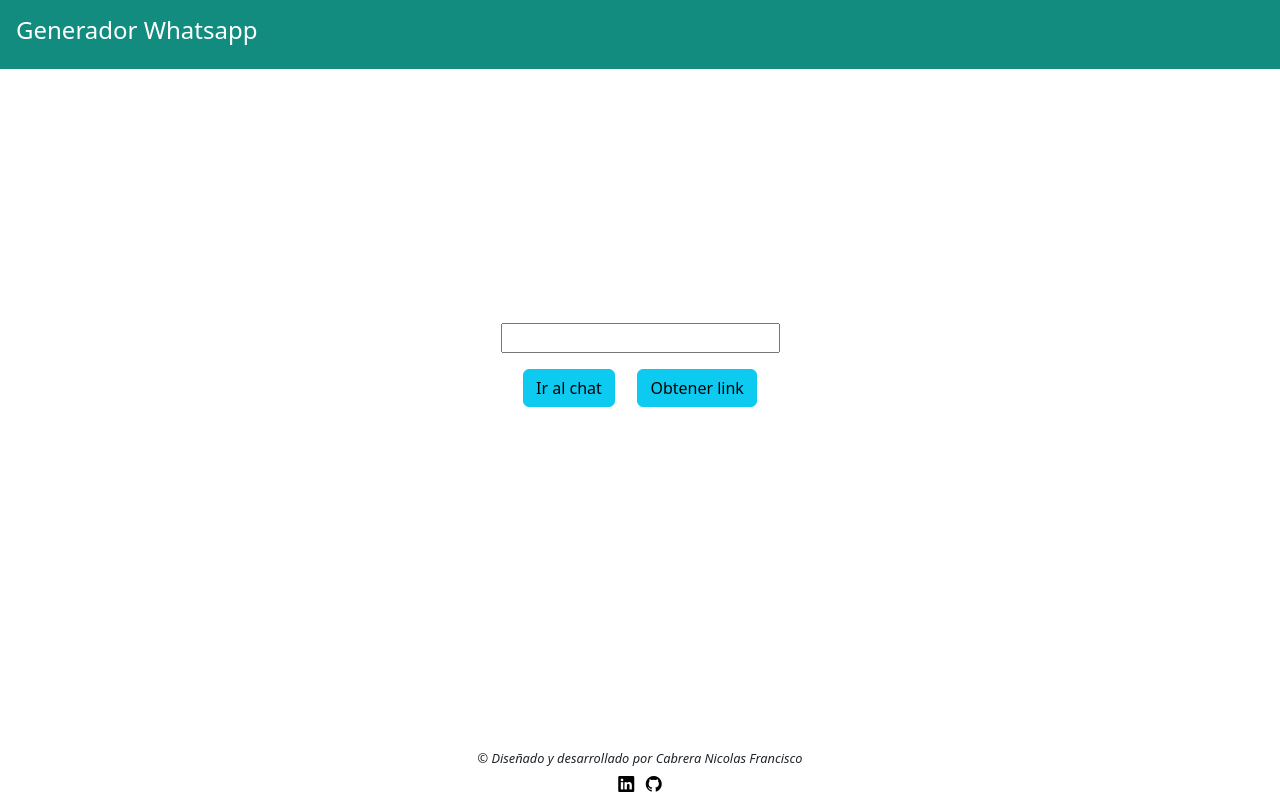
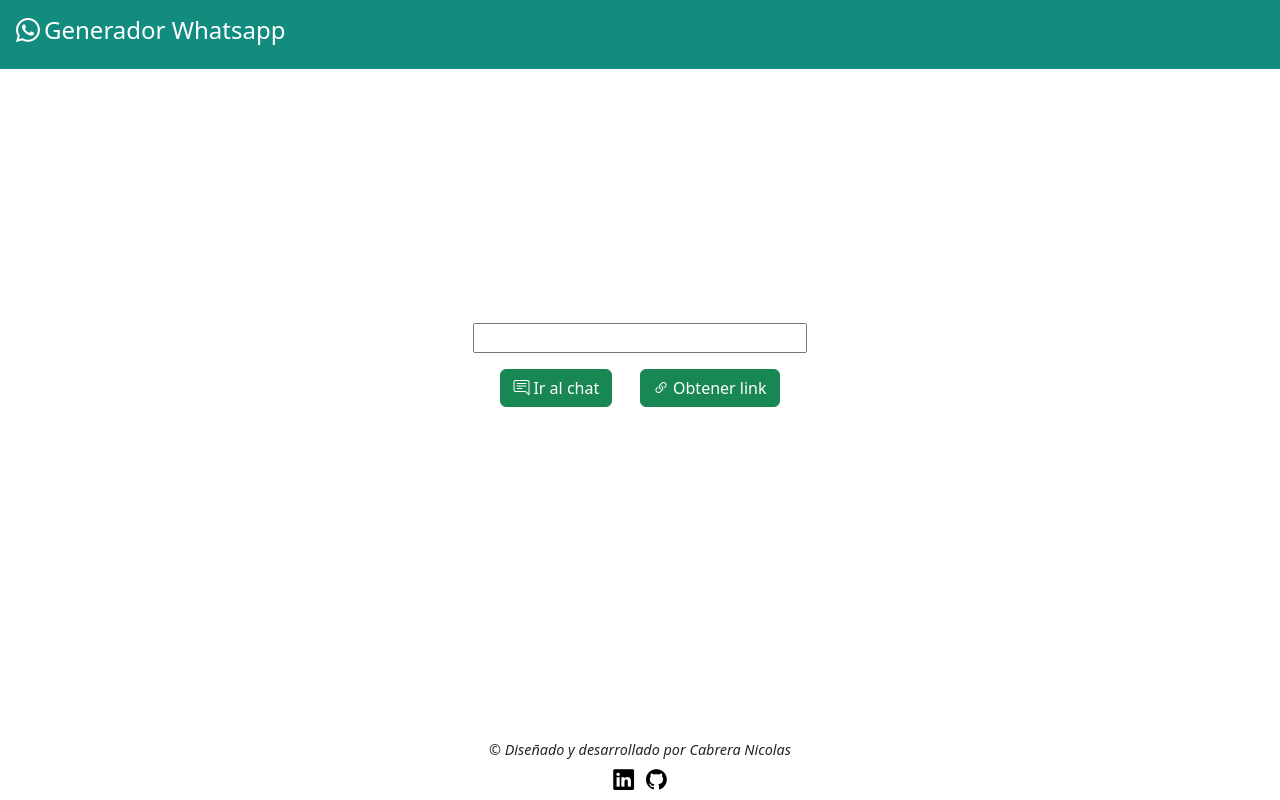
Before and after one commit to nicofcabrera/generador-whatsapp, a plain HTML site: page index.html in a window 1280 px wide. Drawn offline with nearby package versions, Linux system fonts and the light colour scheme.

Commit message:
icono header y butons+color, footer responsive

```diff
--- a/css/style.css
+++ b/css/style.css
@@ -24,7 +24,7 @@
 
 /* Footer */
 footer{
-  font-size: .8rem;
+  font-size: .9rem;
   position: absolute;
   width: 100%;
   bottom: 0;
@@ -38,10 +38,18 @@
   .container_form {
       width: 50%;
   }
+
+  footer i{
+  font-size: 1.3rem;
+}
 }
 
 @media screen and (min-width:992px){
   .container_form {
-    width: 25%;
+    width: 30%;
+  }
+
+  footer i{
+    font-size: 1.3rem;
   }
 }
--- a/index.html
+++ b/index.html
@@ -16,7 +16,7 @@
 </head>
 <body>
   <header class="py-3">
-    <h1 class="ps-3 fs-4">Generador Whatsapp</h1>
+    <h1 class="ps-3 fs-4"><i class="bi bi-whatsapp text-white me-1"></i>Generador Whatsapp</h1>
   </header>
 
   <main class="d-flex flex-column justify-content-center">
@@ -26,8 +26,8 @@
           <div class="container_form mx-auto d-flex flex-column">
             <input type="number" class="mb-3" id="numero" required>
             <div class="d-flex justify-content-evenly mb-4">
-              <a id="chat"class="btn btn-info" onclick="gererarChat()">Ir al chat</a>
-              <a id="link" class="btn btn-info" onclick="gererarLink()">Obtener link</a>
+              <a id="chat" class="btn btn-success" onclick="gererarChat()"><i class="bi bi-chat-right-text me-1"></i>Ir al chat</a>
+              <a id="link" class="btn btn-success" onclick="gererarLink()"><i class="bi bi-link-45deg me-1"></i>Obtener link</a>
             </div>
             <div class="mensaje"></div>
           </div>
@@ -37,7 +37,7 @@
   </main>
 
   <footer class="text-center pb-1">
-    <p class="p-1 m-0 fst-italic">&copy Diseñado y desarrollado por Cabrera Nicolas Francisco</p>
+    <p class="p-1 m-0 fst-italic">&copy Diseñado y desarrollado por Cabrera Nicolas</p>
     <a href="https://www.linkedin.com/in/nicolas-francisco-cabrera/" target="_blank" class="text-decoration-none text-black m-1">
       <i class="bi bi-linkedin"></i>
     </a>
```
